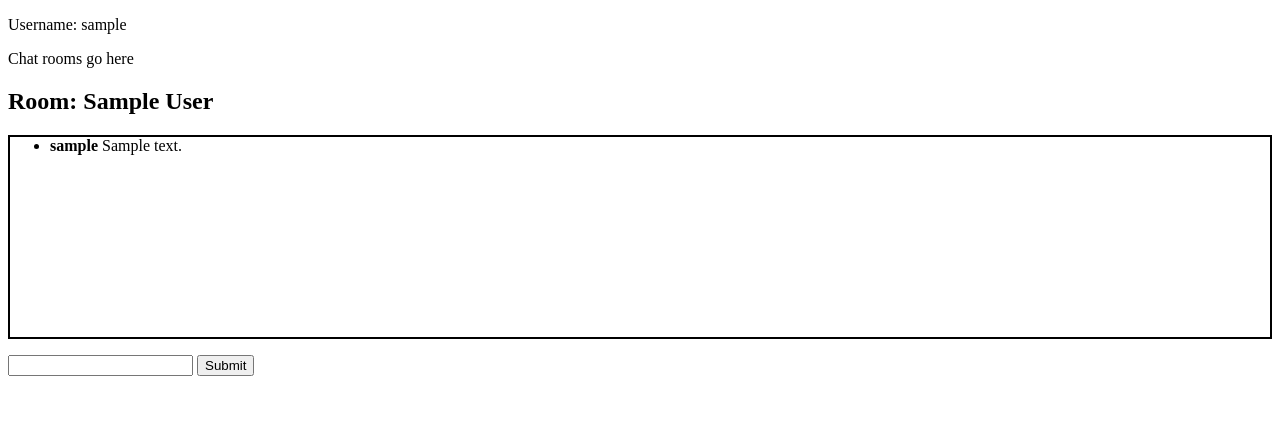
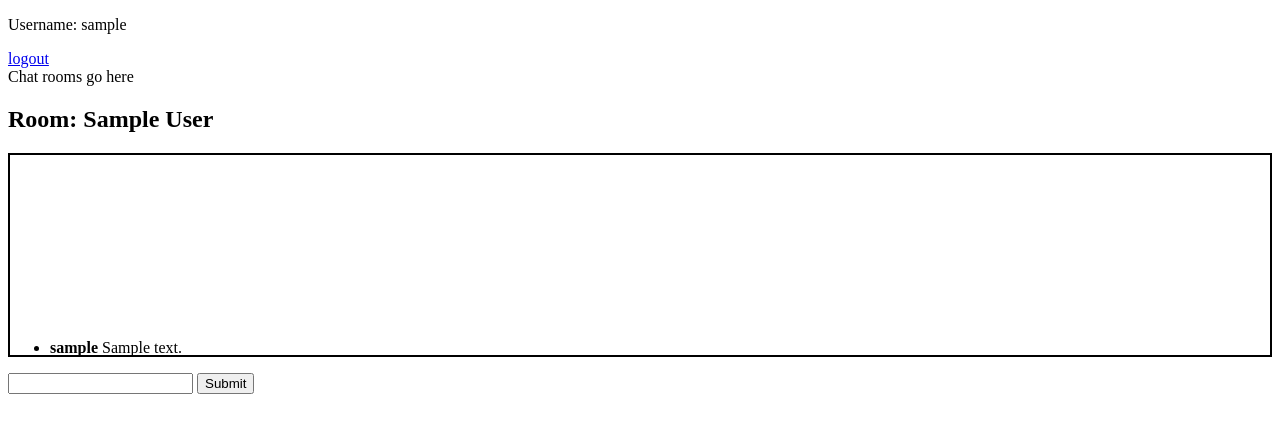
Before and after one commit to tyday/chat, a Flask app: template templates/index.html in a window 1280 px wide. Shown: the top 433 px of the page. Run offline with Flask 2, Linux system fonts and the light colour scheme; the visitor is signed in with stand-in values (Sample User, id 1); the template is opened without the code that fills it: most values are stand-ins (such as "Sample title", 1, 10 or a date in 2020); some libraries are stand-ins or nearby versions.

Commit message:
add: logout and repositioned first chat

```diff
--- a/application.py
+++ b/application.py
@@ -45,17 +45,14 @@ def login_auth():
             chat_room = 0
             session['chat_room'] = chat_room
             print (session['chat_room'])
+    return redirect(url_for('index'))
 
+@app.route('/logout')
+def logout():
+    # session['user_name']=None
+    # session['chat_room']=0
+    session.clear()
     return redirect(url_for('index'))
-    # if request.method == 'POST':
-    #     user_name = request.form['user_name']
-    #     resp = make_response(render_template('index.html'))
-    #     resp.set_cookie('user_name', user_name)
-    #     chat_room = request.cookies.get("chat_room")
-    #     if not chat_room:
-    #         chat_room = "0"
-    #         resp.set_cookie('chat_room', chat_room)
-    #     return resp
 
 
 @socketio.on("submit vote")
--- a/static/styles.css
+++ b/static/styles.css
@@ -10,6 +10,6 @@
     height: 1rem;
     /* width: 100%; */
 }
-/* #chat_window_list > :fir{
-    margin-top: auto;
-} */
+#chat_window_list > :first-child{
+    margin-top: calc(200px - 1rem);
+}
--- a/templates/index.html
+++ b/templates/index.html
@@ -12,6 +12,7 @@
 <body>
     <nav>
         <p>Username: {{ user_data["user_name"] }}</p>
+        <a href="{{ url_for('logout') }}">logout</a>
     </nav>
     <section id="chat_rooms">
         Chat rooms go here
```
